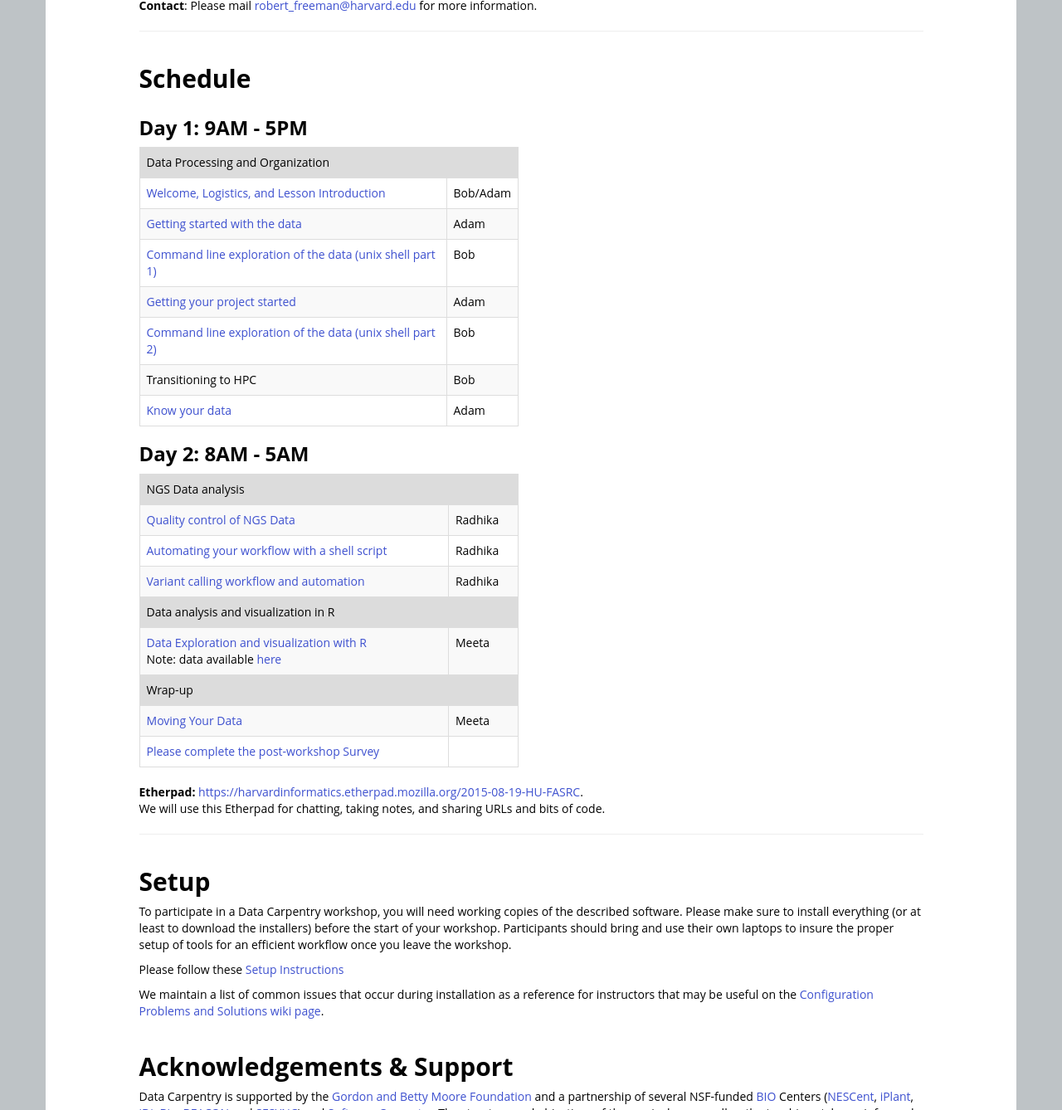
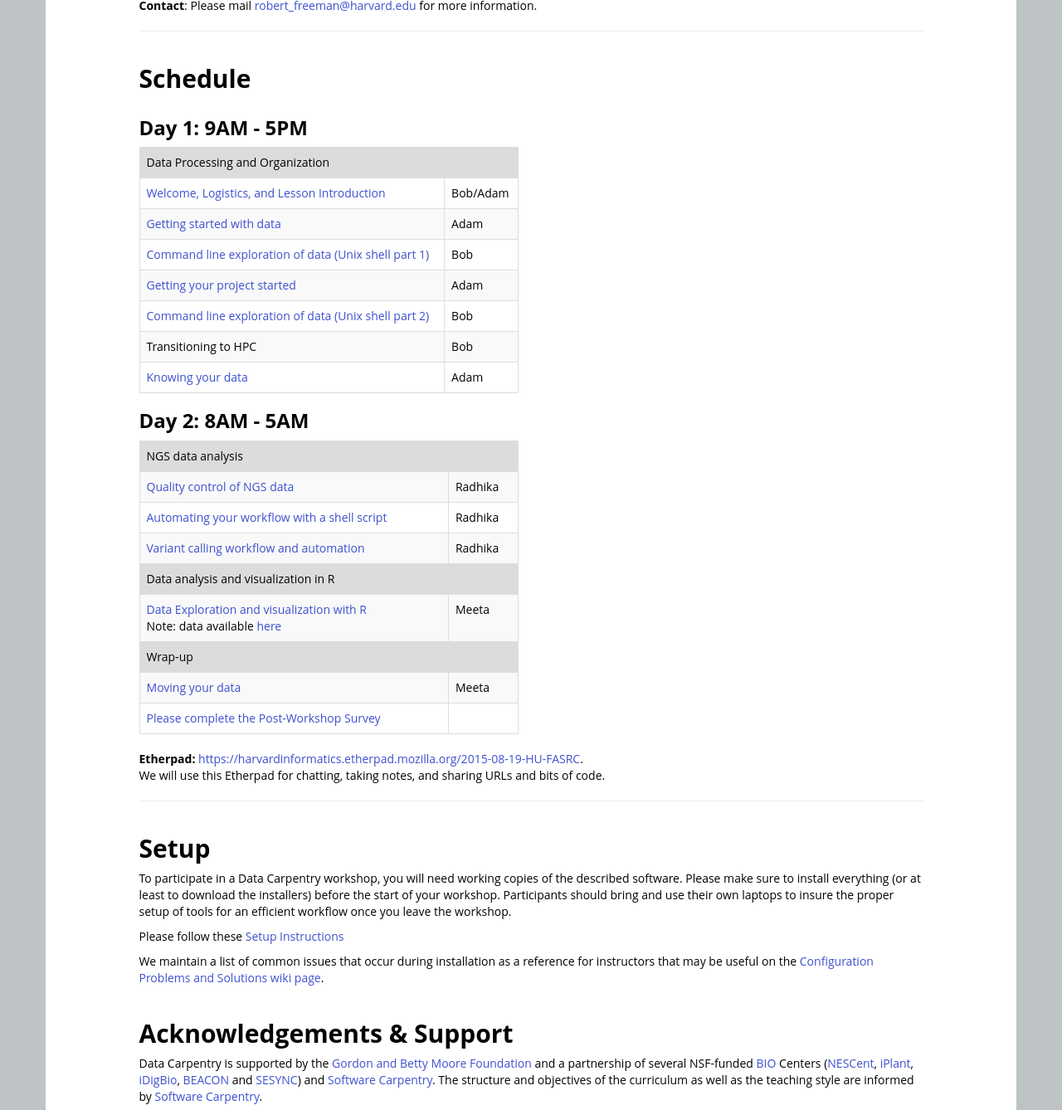
Before and after one commit to devbioinfoguy/2015-07-30-ASPB, a Jekyll site: the page built from index.html, in a window 1280 px wide and 1400 px high, scrolled down 1159 px, cut to the strip 0-1338 px from the top of the window. Shown: the whole strip at 83% size. Built offline with Jekyll 4.4.1, drawn with Linux system fonts in a browser that asks for light colours; nearby versions of some CDN libraries; library files that are not in the unit come from our copies.

Commit message:
minor grammar and capitalization tweeks

```diff
--- a/index.html
+++ b/index.html
@@ -204,7 +204,7 @@ Participants should bring their laptops and plan to participate actively. By the
       <tr>
         <td>
           <a href="https://github.com/adamfreedman/datadescription-genomics/blob/master/lessons/02-examining-sra-runtable.md">
-            Getting started with the data
+            Getting started with data
           </a>
         </td>
         <td>
@@ -215,7 +215,7 @@ Participants should bring their laptops and plan to participate actively. By the
       <tr>
         <td>
             <a href="https://github.com/devbioinfoguy/shell-genomics/tree/gh-pages/lessons">
-              Command line exploration of the data (unix shell part 1)
+              Command line exploration of data (Unix shell part 1)
             </a>
         </td>
         <td>
@@ -238,7 +238,7 @@ Participants should bring their laptops and plan to participate actively. By the
         <td>
 
             <a href="https://github.com/devbioinfoguy/shell-genomics/tree/gh-pages/lessons">
-              Command line exploration of the data (unix shell part 2)
+              Command line exploration of data (Unix shell part 2)
             </a>
         </td>
         <td>
@@ -263,7 +263,7 @@ Participants should bring their laptops and plan to participate actively. By the
            <tr>
         <td>
           <a href="https://github.com/adamfreedman/knowyourdata-genomics/blob/gh-pages/lessons/01-know_your_data.md">
-            Know your data
+            Knowing your data
           </a>
         </td>
         <td>
@@ -277,13 +277,13 @@ Participants should bring their laptops and plan to participate actively. By the
     <h3>Day 2: 8AM - 5AM</h3>
     <table class="table table-striped">
       <tr>
-        <td colspan=2 style="background:gainsboro">NGS Data analysis</td>
+        <td colspan=2 style="background:gainsboro">NGS data analysis</td>
       </tr>
       <tr>
       <tr>
         <td>
           <a href="https://github.com/devbioinfoguy/wrangling-genomics/blob/gh-pages/lessons/00-readQC.md">
-            Quality control of NGS Data
+            Quality control of NGS data
           </a>
         </td>
         <td>
@@ -333,7 +333,7 @@ Participants should bring their laptops and plan to participate actively. By the
       <tr>
         <td>
           <a href="https://github.com/devbioinfoguy/cloud-genomics-HPC/blob/master/lessons/05.Data-rountripping.md">
-            Moving Your Data</a>
+            Moving your data</a>
         </td>
         <td>
           Meeta
@@ -342,7 +342,7 @@ Participants should bring their laptops and plan to participate actively. By the
       <tr>
         <td>
           <a href="http://ucbpsych.qualtrics.com/SE/?SID=SV_9oaGksH1Q7KrMRn">
-            Please complete the post-workshop Survey</a>
+            Please complete the Post-Workshop Survey</a>
         </td>
         <td>
 
```
